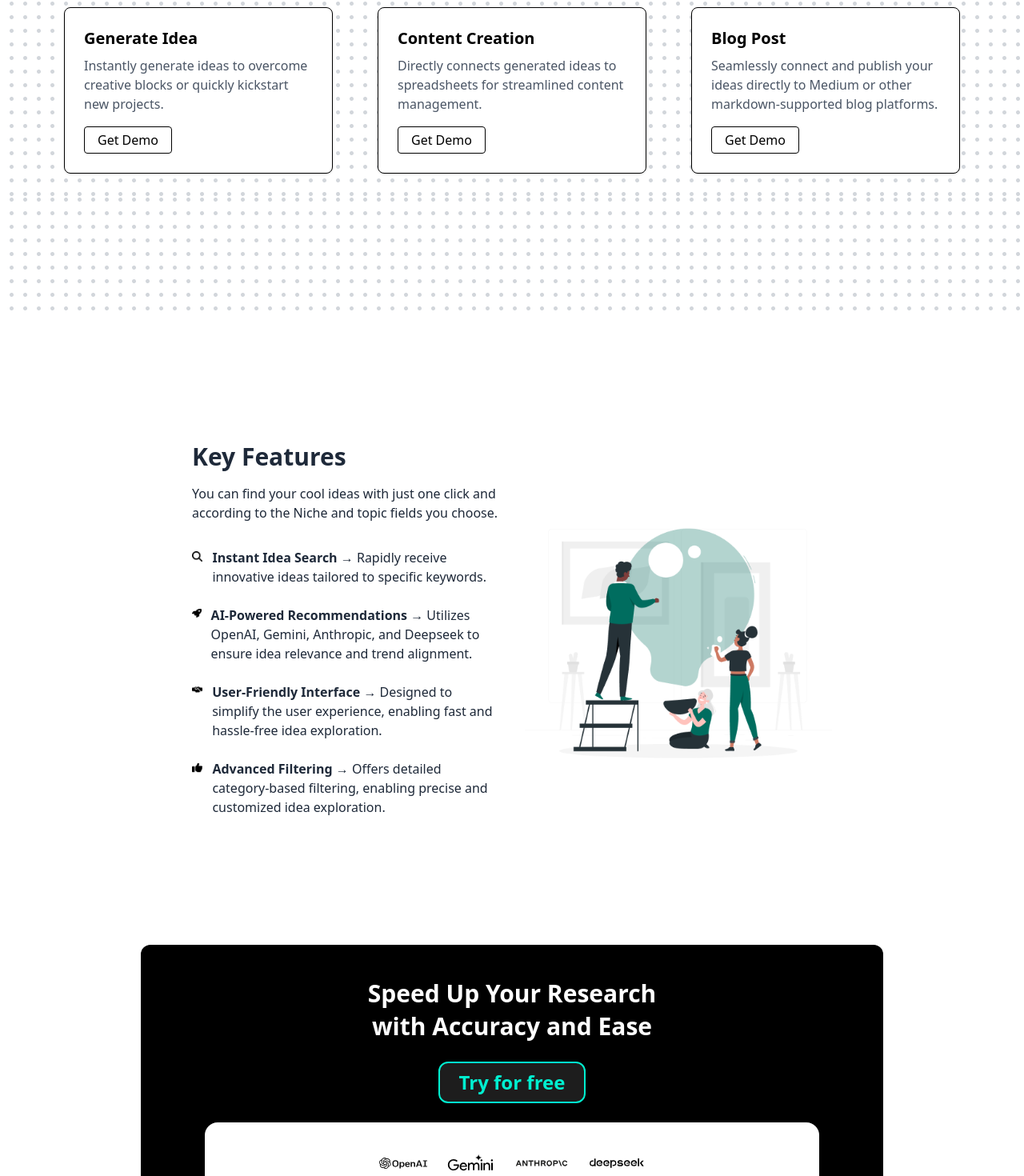
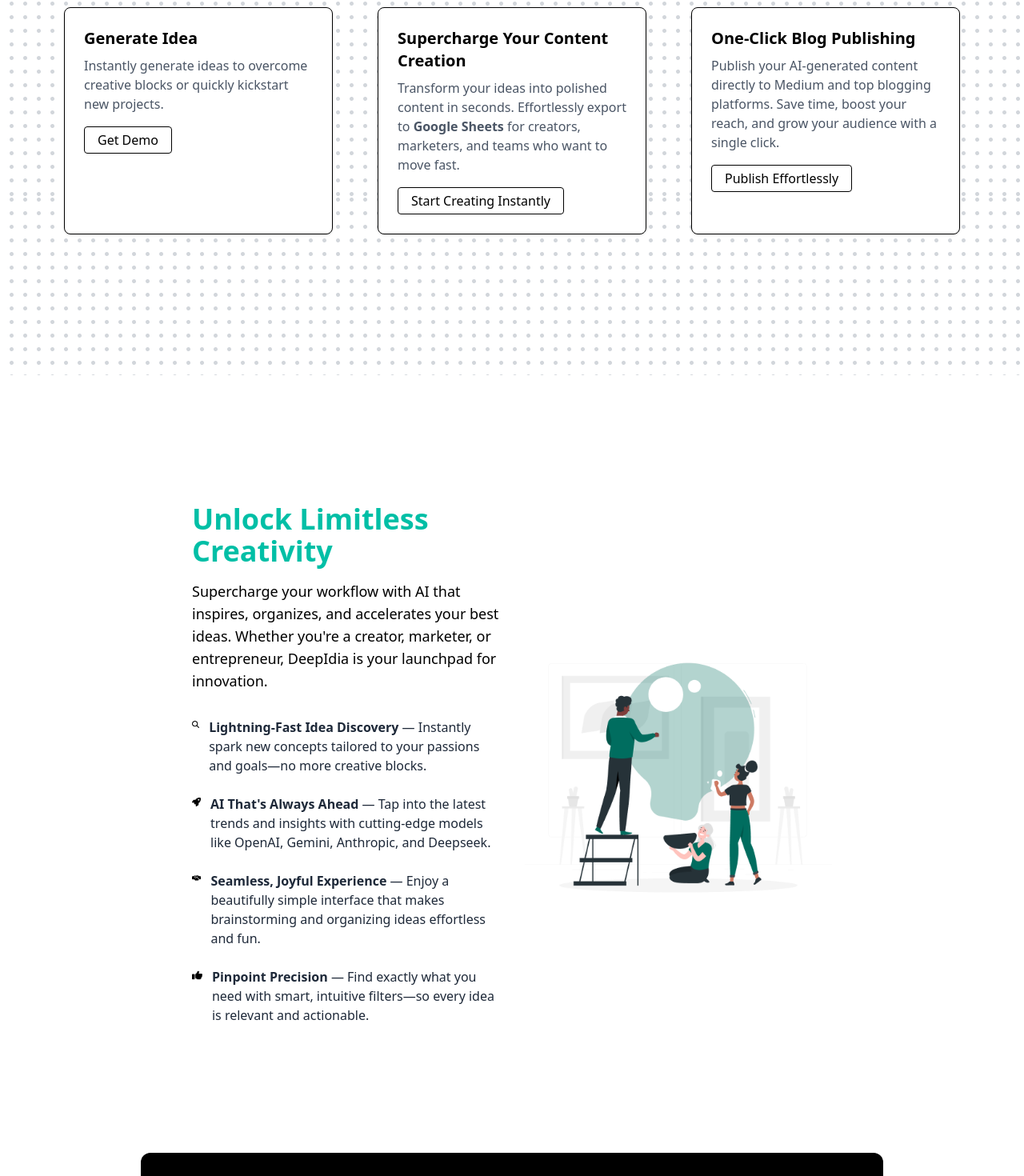
Before and after one commit to Deepidia/deepidia-web, a Next.js app: page / in a window 1280 px wide. Shown: the part 1143-2613 px from the top of the page at 80% size. Built offline with nearby package versions, Linux system fonts and the light colour scheme; no server answers.

Commit message:
feat: refactor features and hero components to make well

```diff
--- a/components/Features.tsx
+++ b/components/Features.tsx
@@ -21,10 +21,9 @@
       <div className="grid grid-cols-1 md:grid-cols-2 gap-8 px-2 sm:px-4 md:px-10 lg:px-16 py-8 sm:py-10 md:py-12">
         {/* Kolom kiri */}
         <div className="flex flex-col justify-center text-gray-800" data-aos="fade-right">
-          <h1 className="text-2xl sm:text-3xl font-bold mb-4">Key Features</h1>
-          <p className="mb-8 max-w-xl">
-            You can find your cool ideas with just one click and according to
-            the Niche and topic fields you choose.
+          <h1 className="text-2xl sm:text-4xl font-extrabold mb-4 text-[#00BFA6]">Unlock Limitless Creativity</h1>
+          <p className="mb-8 max-w-xl text-lg text-black">
+            Supercharge your workflow with AI that inspires, organizes, and accelerates your best ideas. Whether you're a creator, marketer, or entrepreneur, DeepIdia is your launchpad for innovation.
           </p>
 
           <ul className="space-y-6 mb-12">
@@ -38,8 +37,7 @@
                 />
               </span>
               <p>
-                <strong>Instant Idea Search</strong> → Rapidly receive
-                innovative ideas tailored to specific keywords.
+                <strong>Lightning-Fast Idea Discovery</strong> — Instantly spark new concepts tailored to your passions and goals—no more creative blocks.
               </p>
             </li>
             <li className="flex items-start gap-3" data-aos="fade-up" data-aos-delay="200">
@@ -52,9 +50,7 @@
                 />
               </span>
               <p>
-                <strong>AI-Powered Recommendations</strong> → Utilizes OpenAI,
-                Gemini, Anthropic, and Deepseek to ensure idea relevance and
-                trend alignment.
+                <strong>AI That's Always Ahead</strong> — Tap into the latest trends and insights with cutting-edge models like OpenAI, Gemini, Anthropic, and Deepseek.
               </p>
             </li>
             <li className="flex items-start gap-3" data-aos="fade-up" data-aos-delay="300">
@@ -67,9 +63,7 @@
                 />
               </span>
               <p>
-                <strong>User-Friendly Interface</strong> → Designed to simplify
-                the user experience, enabling fast and hassle-free idea
-                exploration.
+                <strong>Seamless, Joyful Experience</strong> — Enjoy a beautifully simple interface that makes brainstorming and organizing ideas effortless and fun.
               </p>
             </li>
             <li className="flex items-start gap-3" data-aos="fade-up" data-aos-delay="400">
@@ -82,9 +76,7 @@
                 />
               </span>
               <p>
-                <strong>Advanced Filtering</strong> → Offers detailed
-                category-based filtering, enabling precise and customized idea
-                exploration.
+                <strong>Pinpoint Precision</strong> — Find exactly what you need with smart, intuitive filters—so every idea is relevant and actionable.
               </p>
             </li>
           </ul>
@@ -107,38 +99,68 @@
         className="bg-black text-white rounded-xl px-4 sm:px-6 md:px-12 lg:px-20 py-10 mt-16 mb-4 text-center"
         data-aos="zoom-in"
       >
-        <h2 className="text-2xl sm:text-3xl mb-6 font-bold leading-snug">
-          Speed Up Your Research
-          <br />
-          with Accuracy and Ease
+        <h2 className="text-2xl sm:text-4xl mb-6 font-extrabold leading-snug text-[#00BFA6]">
+          Turn Inspiration Into Action
         </h2>
+        <p className="mb-8 text-lg text-white max-w-2xl mx-auto">
+          Go from idea to execution in record time. DeepIdia delivers the speed, accuracy, and flexibility you need to stay ahead.
+        </p>
 
         <Link href="/idea/generate">
           <button className="bg-[#1D1D1D] text-[#00EFD0] font-bold text-base sm:text-2xl px-6 py-2 rounded-xl border-2 border-[#00EFD0] shadow-md hover:bg-[#00EFD0] hover:text-[#1D1D1D] hover:shadow-lg transition-all duration-300 cursor-pointer">
-            Try for free
+            Try for Free
           </button>
         </Link>
 
-        <div className="bg-white text-black flex flex-wrap justify-center items-center gap-4 sm:gap-6 px-4 py-4 rounded-2xl mt-6 w-full max-w-[320px] sm:max-w-xl md:max-w-3xl mx-auto">
-          <Image src="/openai.svg" alt="OpenAI" width={60} height={30} />
-          <Image src="/logo-gemini.svg" alt="Gemini" width={60} height={30} />
+        <div className="flex flex-col items-center mt-6 w-full max-w-[320px] sm:max-w-xl md:max-w-3xl mx-auto">
+          <p className="mb-2 text-base sm:text-lg font-semibold text-[#00BFA6]">Powered by the World's Leading AI Models</p>
+          <div className="bg-gradient-to-r from-[#e0f7fa] to-[#f1f8e9] border border-[#00BFA6]/30 rounded-2xl flex flex-wrap justify-center items-center gap-4 sm:gap-6 px-4 py-4 w-full">
+            <span className="transition-transform duration-200 hover:scale-110 hover:shadow-lg rounded-xl p-2">
+              <Image
+                src="/openai.svg"
+                alt="OpenAI"
+                title="OpenAI"
+                width={100}
+                height={30}
+                className="w-12 sm:w-20 md:w-24 h-auto mx-auto"
+              />
+            </span>
+            <span className="transition-transform duration-200 hover:scale-110 hover:shadow-lg rounded-xl p-2">
+              <Image
+                src="/logo-gemini.svg"
+                alt="Gemini"
+                title="Gemini"
+                width={100}
+                height={30}
+                className="w-12 sm:w-20 md:w-24 h-auto mx-auto"
+              />
+            </span>
+            <span className="transition-transform duration-200 hover:scale-110 hover:shadow-lg rounded-xl p-2">
               <Image
                 src="/logo-anthropic.svg"
                 alt="Anthropic"
-            width={70}
+                title="Anthropic"
+                width={100}
                 height={30}
+                className="w-12 sm:w-20 md:w-24 h-auto mx-auto"
               />
+            </span>
+            <span className="transition-transform duration-200 hover:scale-110 hover:shadow-lg rounded-xl p-2">
               <Image
                 src="/logo-deepseek.svg"
                 alt="DeepSeek"
-            width={70}
+                title="DeepSeek"
+                width={100}
                 height={30}
+                className="w-12 sm:w-20 md:w-24 h-auto mx-auto"
               />
+            </span>
+          </div>
         </div>
       </div>
 
       <p className="text-center sm:text-right text-base sm:text-xl mt-2 text-black px-2" data-aos="fade-up" data-aos-delay="600">
-        For every page in your playbook, “There’s a workflow for that.”
+        Your next breakthrough starts here—explore, create, and achieve with DeepIdia.
       </p>
     </div>
   );
--- a/components/Hero.tsx
+++ b/components/Hero.tsx
@@ -6,9 +6,11 @@
 import AOS from "aos";
 import "aos/dist/aos.css";
 import { useSession } from "next-auth/react";
+import { useRouter } from "next/navigation";
 
 export default function Hero() {
   const { data: session } = useSession();
+  const router = useRouter();
 
   useEffect(() => {
     AOS.init({
@@ -124,17 +126,23 @@
               data-aos="flip-left"
             >
               <h3 className="text-xl font-semibold mb-2 text-black">
-                Content Creation
+                Supercharge Your Content Creation
               </h3>
               <p className="text-gray-600 mb-4">
-                Directly connects generated ideas to spreadsheets for
-                streamlined content management.
+                Transform your ideas into polished content in seconds. Effortlessly export to <b>Google Sheets</b>  for creators, marketers, and teams who want to move fast.
               </p>
-              <Link href="/content/generate">
-                <button className="border border-black px-4 py-1 rounded text-black hover:bg-black hover:text-white transition cursor-pointer">
-                  Get Demo
-                </button>
-              </Link>
+              <button
+                className="border border-black px-4 py-1 rounded text-black hover:bg-black hover:text-white transition cursor-pointer"
+                onClick={() => {
+                  if (!session) {
+                    router.push('/login');
+                  } else {
+                    router.push('/content/generate');
+                  }
+                }}
+              >
+                Start Creating Instantly
+              </button>
             </div>
 
             {/* Card 3 */}
@@ -143,18 +151,23 @@
               data-aos="flip-left"
             >
               <h3 className="text-xl font-semibold mb-2 text-black">
-                Blog Post
+                One-Click Blog Publishing
               </h3>
               <p className="text-gray-600 mb-4">
-                Seamlessly connect and publish your ideas directly to Medium or
-                other markdown-supported blog platforms.
+                Publish your AI-generated content directly to Medium and top blogging platforms. Save time, boost your reach, and grow your audience with a single click.
               </p>
-              <Link
-                href="/coming-soon"
+              <button
                 className="inline-block border border-black px-4 py-1 rounded text-black hover:bg-black hover:text-white transition cursor-pointer"
+                onClick={() => {
+                  if (!session) {
+                    router.push('/login');
+                  } else {
+                    router.push('/coming-soon');
+                  }
+                }}
               >
-                Get Demo
-              </Link>
+                Publish Effortlessly
+              </button>
             </div>
           </div>
         </div>
```
Lines whose indentation alone changed are shown as unchanged.
